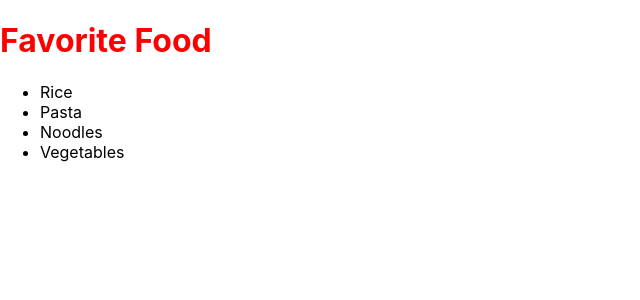
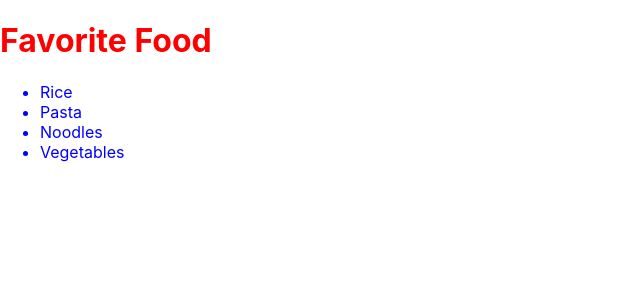
Before and after one commit to GUchechi/Code-with-Angela, a React (Create React App) app: page / in a window 1280 px wide. Shown: the top 300 px of the page, without its empty margins (0-640 px from the left). Built offline with nearby package versions, Linux system fonts and the light colour scheme.

Commit message:
styled ul

```diff
--- a/src/App.css
+++ b/src/App.css
@@ -29,6 +29,10 @@
   color: red;
 }
 
+ul {
+  color: blue;
+}
+
 .App-link {
   color: #61dafb;
 }
```
